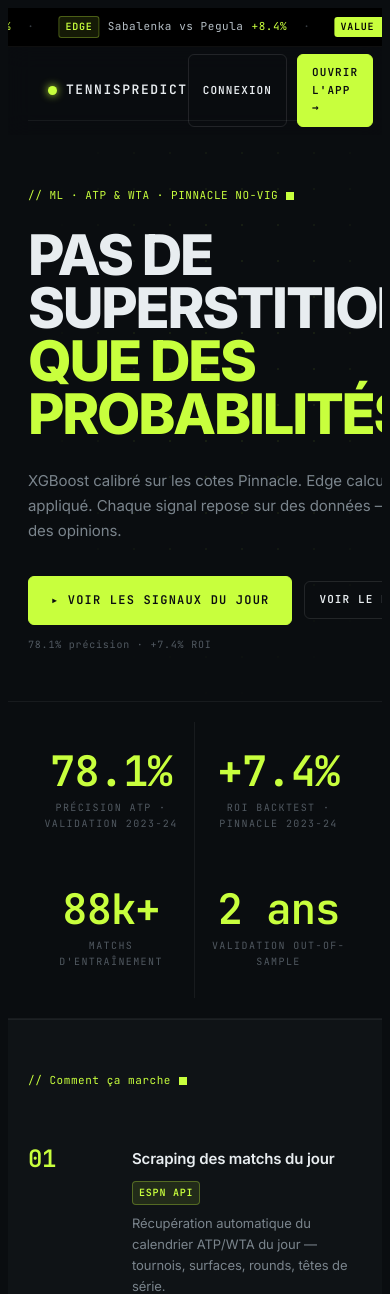
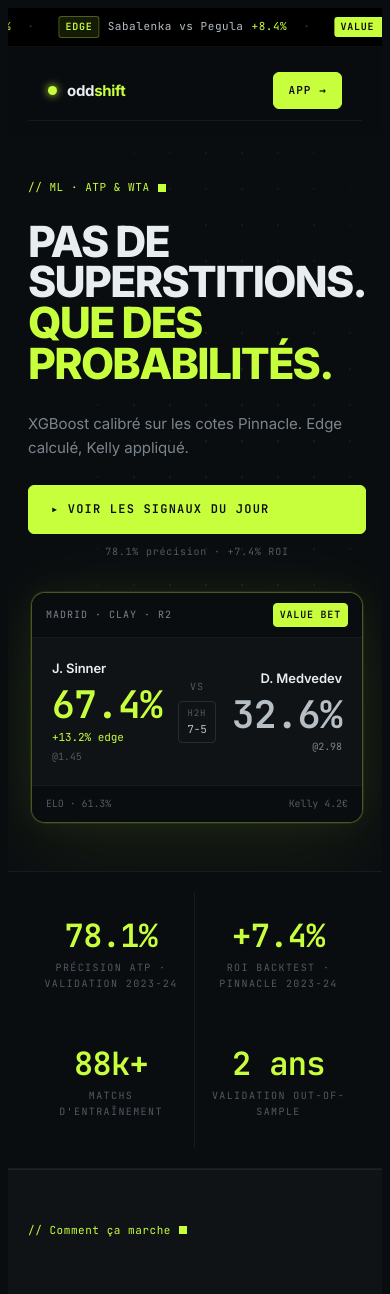
Before and after one commit to SuperBouillou/TennisPredict, a Python web app: template src/webapp/templates/landing.html in a window 390 px wide. Shown: the top 1294 px of the page. Run offline with Jinja, Linux system fonts and the light colour scheme; the template is opened without the code that fills it, so the values that code supplies are empty.

Commit message:
Rebrand to Oddshift + fix landing mobile responsiveness
- landing.html: rebrand TennisPredict -> Oddshift (logo wordmark, footer, ANJ text);
  mobile fixes: hide Connexion link, compact APP button, show match card on mobile,
  full-width CTA button, hide extra subtitle text + ghost btn on mobile, remove
  dot/badge form overflow, simplified hero card layout
- base.html: rebrand sidebar (odd+shift wordmark with lime dot), title, footer
- static/img/: add Oddshift brand assets (wordmark, icon, OG image, twitter avatar)

Co-Authored-By: Claude Sonnet 4.6 <noreply@anthropic.com>

```diff
--- a/src/webapp/templates/landing.html
+++ b/src/webapp/templates/landing.html
@@ -3,14 +3,20 @@
 <head>
   <meta charset="UTF-8">
   <meta name="viewport" content="width=device-width, initial-scale=1.0">
-  <title>TennisPredict — Betting Intelligence</title>
-  <meta name="description" content="Prédictions tennis basées sur XGBoost, calibrées sur les cotes Pinnacle. Pas de tips, pas de feeling. Des probabilités.">
+  <title>Oddshift — Betting Intelligence</title>
+  <meta name="description" content="Prédictions tennis basées sur XGBoost, calibrées sur les cotes Pinnacle. Edge calculé, Kelly appliqué. Pas de tips, pas de feeling — des probabilités.">
+  <meta property="og:title" content="Oddshift — Betting Intelligence">
+  <meta property="og:description" content="XGBoost calibré sur les cotes Pinnacle. Edge calculé, Kelly appliqué.">
+  <meta property="og:image" content="/static/img/oddshift-og.png">
+  <meta property="og:type" content="website">
+  <meta name="twitter:card" content="summary_large_image">
+  <meta name="twitter:image" content="/static/img/oddshift-og.png">
   <link rel="preconnect" href="https://fonts.googleapis.com">
   <link rel="preconnect" href="https://fonts.gstatic.com" crossorigin>
   <link href="https://fonts.googleapis.com/css2?family=Inter:wght@400;500;600;700;800&family=JetBrains+Mono:wght@400;500;600&display=swap" rel="stylesheet">
-  <link rel="stylesheet" href="/static/css/tokens.css">
-  <link rel="stylesheet" href="/static/css/components.css">
-  <link rel="stylesheet" href="/static/css/mobile.css">
+  <link rel="stylesheet" href="/static/css/tokens.css?v=20260426i">
+  <link rel="stylesheet" href="/static/css/components.css?v=20260426i">
+  <link rel="stylesheet" href="/static/css/mobile.css?v=20260426i">
   <style>
     html { scroll-behavior: smooth; }
     body { background: var(--bg); color: var(--fg); font-family: var(--font-sans); font-size: 14px; line-height: 1.6; overflow-x: hidden; -webkit-font-smoothing: antialiased; }
@@ -25,19 +31,24 @@
     /* Nav */
     .landing-nav { position: sticky; top: 0; z-index: 100; background: rgba(10,13,16,.92); backdrop-filter: blur(12px); -webkit-backdrop-filter: blur(12px); }
     .landing-nav-inner { display: flex; align-items: center; justify-content: space-between; padding: 0 48px; height: 60px; border-bottom: 1px solid var(--line); }
-    .landing-logo { display: flex; align-items: center; gap: 9px; text-decoration: none; }
-    .landing-logo-dot { width: 9px; height: 9px; background: var(--lime); border-radius: 50%; box-shadow: 0 0 8px var(--lime); }
-    .landing-logo-text { font-family: var(--font-mono); font-size: 13px; font-weight: 700; letter-spacing: .12em; color: var(--fg); }
+
+    /* Wordmark */
+    .landing-logo { display: flex; align-items: center; gap: 10px; text-decoration: none; }
+    .landing-logo-dot { width: 9px; height: 9px; background: var(--lime); border-radius: 50%; box-shadow: 0 0 8px var(--lime); flex-shrink: 0; }
+    .landing-logo-text { font-family: var(--font-sans); font-size: 15px; font-weight: 700; letter-spacing: -0.02em; color: var(--fg); }
+    .landing-logo-text .shift { color: var(--lime); }
+
     .nav-links { display: flex; gap: 28px; }
     .nav-link-item { font-family: var(--font-mono); font-size: 11px; color: var(--fg-2); letter-spacing: .10em; text-transform: uppercase; cursor: pointer; text-decoration: none; transition: color .15s; }
     .nav-link-item:hover { color: var(--lime); }
+    .nav-btn-group { display: flex; gap: 10px; align-items: center; }
 
     /* Hero */
     .hero-section { position: relative; overflow: hidden; }
     .hero-section::after { content:''; position: absolute; inset: 0; pointer-events: none; z-index: 0; background-image: radial-gradient(circle, rgba(200,255,61,.07) 1px, transparent 1px); background-size: 36px 36px; mask-image: radial-gradient(ellipse 70% 80% at 60% 40%, black 30%, transparent 80%); -webkit-mask-image: radial-gradient(ellipse 70% 80% at 60% 40%, black 30%, transparent 80%); }
     .hero-inner { position: relative; z-index: 1; max-width: 1200px; margin: 0 auto; }
     .landing-hero { padding: 80px 48px 100px; display: grid; grid-template-columns: 1.1fr 1fr; gap: 48px; align-items: center; }
-    .landing-headline { font-size: clamp(56px, 7vw, 96px); font-weight: 800; line-height: 0.95; letter-spacing: -0.04em; text-transform: uppercase; margin: 0 0 28px; font-family: var(--font-sans); }
+    .landing-headline { font-size: clamp(48px, 7vw, 96px); font-weight: 800; line-height: 0.95; letter-spacing: -0.04em; text-transform: uppercase; margin: 0 0 28px; font-family: var(--font-sans); }
     .hero-sub { font-size: 15px; color: var(--fg-3); line-height: 1.65; max-width: 480px; margin-bottom: 32px; }
     .hero-cta-row { display: flex; align-items: center; gap: 12px; flex-wrap: wrap; }
     .hero-note { font-family: var(--font-mono); font-size: 10px; color: var(--fg-4); letter-spacing: .08em; }
@@ -81,14 +92,24 @@
     .landing-anj-badge { width: 32px; height: 32px; flex-shrink: 0; border: 1.5px solid var(--warn); border-radius: 50%; display: flex; align-items: center; justify-content: center; font-family: var(--font-mono); font-size: 11px; font-weight: 700; color: var(--warn); }
     .landing-footer-bottom { display: flex; justify-content: space-between; font-family: var(--font-mono); font-size: 10px; color: var(--fg-4); letter-spacing: .10em; text-transform: uppercase; padding-top: 14px; border-top: 1px solid var(--line); }
 
+    /* Responsive */
     @media (max-width: 900px) {
-      .landing-hero { grid-template-columns: 1fr; padding: 48px 20px; }
-      .hero-card-wrap { display: none; }
-      .landing-headline { font-size: 56px; }
-      .hero-sub { max-width: none; }
+      .landing-hero { grid-template-columns: 1fr; padding: 40px 20px 48px; gap: 32px; }
+      .hero-card-wrap { display: flex; }
+      .hero-card-float { animation: none; }
+      .hero-mock-stack { display: none; }
+      .hero-mock-card { width: 100%; max-width: 100%; }
+      .landing-headline { font-size: clamp(40px, 11vw, 64px); }
+      .hero-sub { max-width: none; margin-bottom: 24px; }
+      .hero-sub .hero-sub-extra { display: none; }
+      .hero-cta-row { flex-direction: column; align-items: stretch; gap: 10px; }
+      .hero-cta-row .tp-btn { text-align: center; }
+      .hero-cta-row .hero-ghost-btn { display: none; }
+      .hero-note { text-align: center; }
       .landing-section { padding: 48px 20px; }
       .landing-nav-inner { padding: 0 20px; }
       .nav-links { display: none; }
+      .nav-login-btn { display: none !important; }
       .faq-grid { grid-template-columns: 1fr; }
       .cta-section { padding: 48px 20px; }
       .landing-footer { padding: 24px 20px; }
@@ -96,6 +117,7 @@
     @media (max-width: 600px) {
       .landing-metrics { grid-template-columns: repeat(2, 1fr); }
       .landing-metric:nth-child(2) { border-right: none; }
+      .landing-metric-val { font-size: 32px; }
     }
   </style>
 </head>
@@ -138,7 +160,7 @@
       <span style="color:var(--lime)">+13.2%</span>
       <span style="color:var(--fg-5);margin-left:8px">·</span>
     </span>
-    <!-- dupliqué pour loop seamless -->
+    <!-- duplicate for seamless loop -->
     <span style="display:inline-flex;align-items:center;gap:8px">
       <span style="padding:2px 6px;background:var(--lime);color:#000;border-radius:3px;font-weight:700;font-size:10px;letter-spacing:.08em">VALUE BET</span>
       <span style="color:var(--fg-2)">Alcaraz vs Zverev</span>
@@ -177,7 +199,7 @@
   <div class="landing-nav-inner">
     <a class="landing-logo" href="/">
       <span class="landing-logo-dot"></span>
-      <span class="landing-logo-text">TENNISPREDICT</span>
+      <span class="landing-logo-text">odd<span class="shift">shift</span></span>
     </a>
     <div class="nav-links">
       <a href="#approche" class="nav-link-item">Approche</a>
@@ -185,9 +207,12 @@
       <a href="#how" class="nav-link-item">Comment ça marche</a>
       <a href="#faq" class="nav-link-item">FAQ</a>
     </div>
-    <div style="display:flex;gap:10px">
-      <a href="/login" class="tp-btn ghost" style="text-decoration:none">Connexion</a>
-      <a href="/today" class="tp-btn primary" style="text-decoration:none">Ouvrir l'app →</a>
+    <div class="nav-btn-group">
+      <a href="/login" class="tp-btn ghost nav-login-btn" style="text-decoration:none">Connexion</a>
+      <a href="/today" class="tp-btn primary" style="text-decoration:none">
+        <span class="hide-mobile">Ouvrir l'app →</span>
+        <span class="show-mobile">APP →</span>
+      </a>
     </div>
   </div>
 </div>
@@ -198,20 +223,19 @@
     <div class="landing-hero">
       <!-- Left copy -->
       <div>
-        <div class="tp-section-mark reveal" style="margin-bottom:24px">// ML · ATP &amp; WTA · PINNACLE NO-VIG</div>
+        <div class="tp-section-mark reveal" style="margin-bottom:24px">// ML · ATP &amp; WTA<span class="hide-mobile"> · PINNACLE NO-VIG</span></div>
         <h1 class="landing-headline reveal reveal-delay-1">
           <span style="color:var(--fg)">Pas de<br>superstitions.</span><br>
           <span style="color:var(--lime)">Que des<br>probabilités.</span>
         </h1>
         <p class="hero-sub reveal reveal-delay-2">
-          XGBoost calibré sur les cotes Pinnacle. Edge calculé, Kelly appliqué.
-          Chaque signal repose sur des données — pas sur des opinions.
+          XGBoost calibré sur les cotes Pinnacle. Edge calculé, Kelly appliqué.<span class="hero-sub-extra"><br>Chaque signal repose sur des données — pas sur des opinions.</span>
         </p>
         <div class="hero-cta-row reveal reveal-delay-3">
           <a href="/today" class="tp-btn primary" style="padding:14px 22px;font-size:12px;text-decoration:none">
             ▸ Voir les signaux du jour
           </a>
-          <a href="#backtest" class="tp-btn ghost" style="text-decoration:none">Voir le backtest</a>
+          <a href="#backtest" class="tp-btn ghost hero-ghost-btn" style="text-decoration:none">Voir le backtest</a>
           <span class="hero-note">78.1% précision · +7.4% ROI</span>
         </div>
       </div>
@@ -224,10 +248,9 @@
             <div class="hero-mock-card">
               <!-- Card meta -->
               <div style="display:flex;align-items:center;justify-content:space-between;padding:10px 14px;border-bottom:1px solid var(--line);background:var(--bg);font-family:var(--font-mono);font-size:10px;letter-spacing:.10em;color:var(--fg-3);text-transform:uppercase">
-                <span>Madrid Open · Clay · R2</span>
+                <span>Madrid · Clay · R2</span>
                 <div style="display:flex;gap:6px">
                   <span class="tp-badge lime">VALUE BET</span>
-                  <span class="tp-badge lime-outline dot">HIGH</span>
                 </div>
               </div>
               <!-- Players grid -->
@@ -235,18 +258,9 @@
                 <!-- P1 -->
                 <div>
                   <div style="font-size:13px;color:var(--fg);font-weight:600;margin-bottom:6px">J. Sinner</div>
-                  <div style="display:flex;gap:5px;margin-bottom:8px">
-                    <span class="tp-badge ghost">#1</span>
-                    <span class="tp-badge ghost" style="font-family:var(--font-mono);text-transform:none;letter-spacing:0">82% clay</span>
-                  </div>
-                  <!-- Form dots -->
-                  <div class="tp-form-dots" style="margin-bottom:8px">
-                    <i class="w"></i><i class="w"></i><i class="w"></i><i class="w"></i><i class="w"></i>
-                  </div>
-                  <div style="font-family:var(--font-mono);font-size:32px;font-weight:600;color:var(--lime);letter-spacing:-0.02em;line-height:1">67.4%</div>
-                  <div style="font-family:var(--font-mono);font-size:10px;color:var(--fg-3);margin-top:4px">@1.45</div>
-                  <div style="font-family:var(--font-mono);font-size:10px;color:var(--lime);margin-top:4px">+13.2% edge</div>
-                  <div style="font-family:var(--font-mono);font-size:10px;color:var(--fg-4);margin-top:2px">Kelly 4.2€</div>
+                  <div style="font-family:var(--font-mono);font-size:38px;font-weight:600;color:var(--lime);letter-spacing:-0.02em;line-height:1">67.4%</div>
+                  <div style="font-family:var(--font-mono);font-size:11px;color:var(--lime);margin-top:6px">+13.2% edge</div>
+                  <div style="font-family:var(--font-mono);font-size:10px;color:var(--fg-4);margin-top:2px">@1.45</div>
                 </div>
                 <!-- VS -->
                 <div style="display:flex;flex-direction:column;align-items:center;gap:6px">
@@ -259,21 +273,14 @@
                 <!-- P2 -->
                 <div style="text-align:right">
                   <div style="font-size:13px;color:var(--fg);font-weight:600;margin-bottom:6px">D. Medvedev</div>
-                  <div style="display:flex;gap:5px;margin-bottom:8px;justify-content:flex-end">
-                    <span class="tp-badge ghost" style="font-family:var(--font-mono);text-transform:none;letter-spacing:0">54% clay</span>
-                    <span class="tp-badge ghost">#4</span>
-                  </div>
-                  <div class="tp-form-dots" style="margin-bottom:8px;justify-content:flex-end">
-                    <i class="w"></i><i class="l"></i><i class="w"></i><i class="l"></i><i class="l"></i>
-                  </div>
-                  <div style="font-family:var(--font-mono);font-size:32px;font-weight:600;color:var(--fg-2);letter-spacing:-0.02em;line-height:1">32.6%</div>
-                  <div style="font-family:var(--font-mono);font-size:10px;color:var(--fg-3);margin-top:4px">@2.98</div>
+                  <div style="font-family:var(--font-mono);font-size:38px;font-weight:600;color:var(--fg-2);letter-spacing:-0.02em;line-height:1">32.6%</div>
+                  <div style="font-family:var(--font-mono);font-size:10px;color:var(--fg-3);margin-top:6px">@2.98</div>
                 </div>
               </div>
               <!-- Footer -->
               <div style="padding:10px 14px;border-top:1px solid var(--line);background:var(--bg);display:flex;justify-content:space-between;align-items:center">
-                <span style="font-family:var(--font-mono);font-size:10px;color:var(--fg-4)">ELO seul · 61.3%</span>
-                <span class="tp-badge lime-outline dot">DONNÉES FIABLES</span>
+                <span style="font-family:var(--font-mono);font-size:10px;color:var(--fg-4)">ELO · 61.3%</span>
+                <span style="font-family:var(--font-mono);font-size:10px;color:var(--fg-4)">Kelly 4.2€</span>
               </div>
             </div>
           </div>
@@ -505,7 +512,7 @@
     <div class="landing-anj-badge">18+</div>
     <div style="font-size:12px;color:var(--fg-2);line-height:1.55">
       <b style="color:var(--fg)">Jouer comporte des risques : endettement, isolement, dépendance.</b><br>
-      TennisPredict est un outil d'analyse statistique. Aucun signal ne garantit un gain.
+      Oddshift est un outil d'analyse statistique. Aucun signal ne garantit un gain.
       Pour vous faire aider, appelez le <b>09 74 75 13 13</b> (appel non surtaxé) ou rendez-vous sur
       <span style="color:var(--warn)">joueurs-info-service.fr</span>.
       Conformément aux recommandations de l'<span style="color:var(--warn)">ANJ</span>,
@@ -513,12 +520,21 @@
     </div>
   </div>
   <div class="landing-footer-bottom">
-    <div>© 2026 TennisPredict — Betting Intelligence</div>
+    <div>© 2026 Oddshift — Betting Intelligence</div>
     <div>v2.1 · ML EDGE · Usage personnel</div>
   </div>
 </div>
 
 <script src="/static/js/ui.js"></script>
+<style>
+  /* show/hide helpers for mobile nav */
+  .hide-mobile { display: inline; }
+  .show-mobile { display: none; }
+  @media (max-width: 900px) {
+    .hide-mobile { display: none; }
+    .show-mobile { display: inline; }
+  }
+</style>
 
 </body>
 </html>
```
Also changed, not shown: src/webapp/templates/base.html (+8 -5 lines), src/webapp/static/img/oddshift-icon.png (added), src/webapp/static/img/oddshift-og.png (added), src/webapp/static/img/oddshift-twitter-avatar.png (added), src/webapp/static/img/oddshift-wordmark.png (added).
